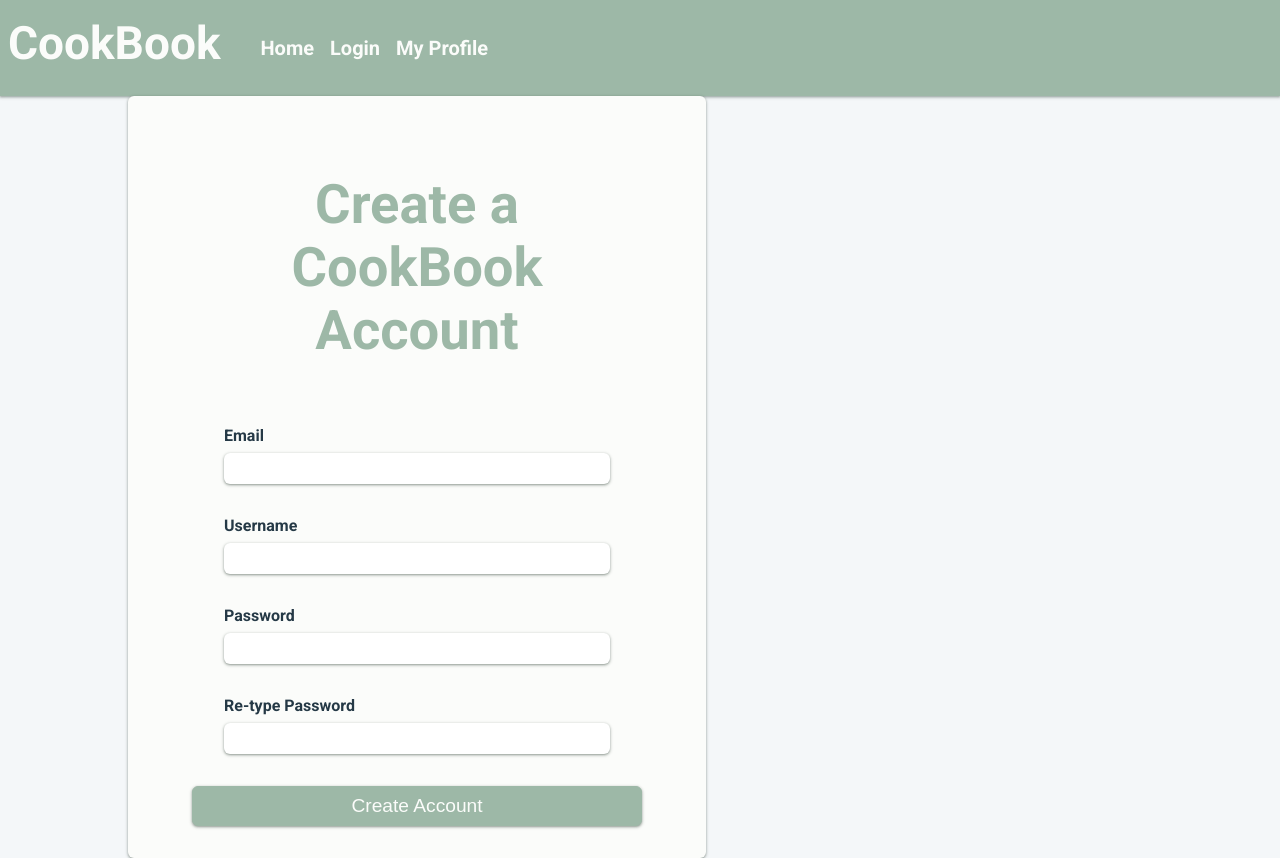
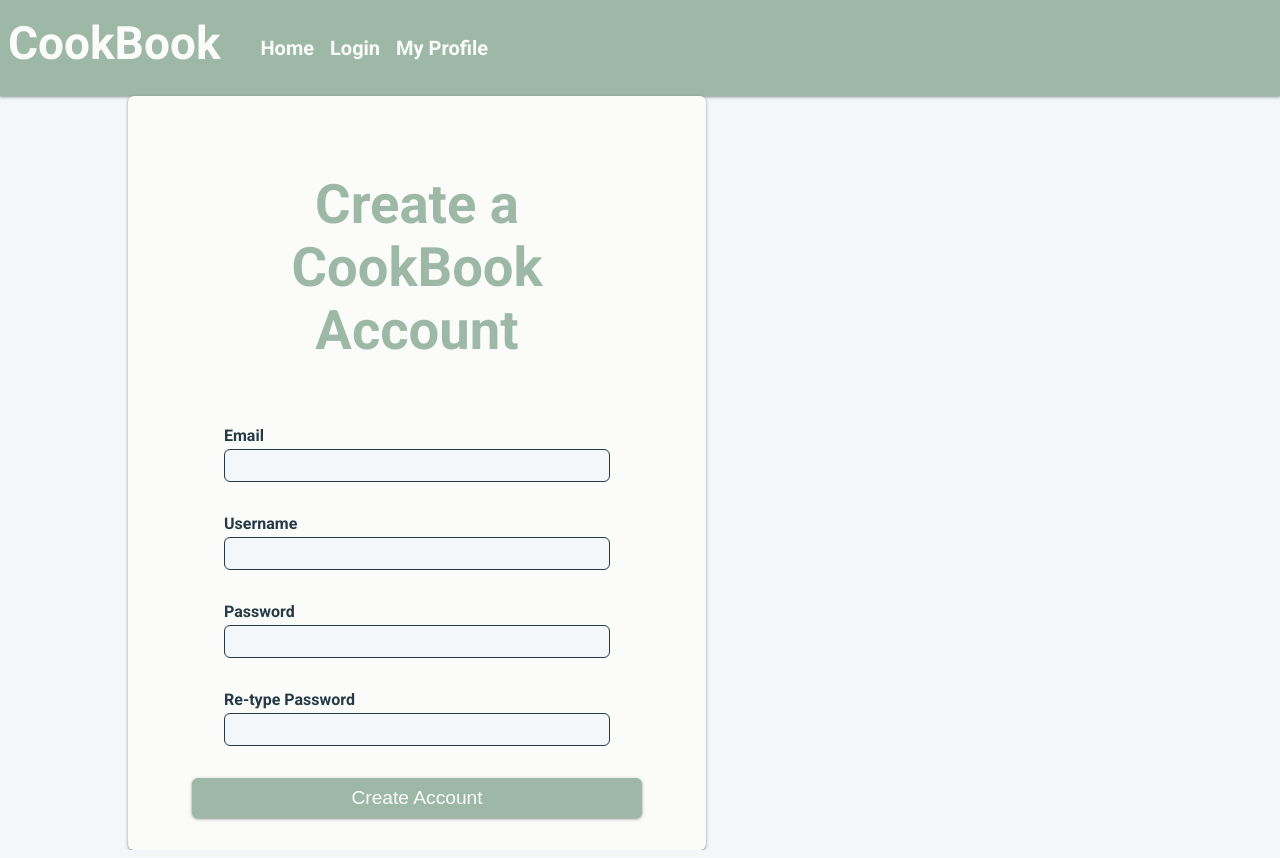
Before and after one commit to NathanVik/cookbook, a React (Create React App) app in the folder react_book/: page /register in a window 1280 px wide. Built offline with nearby package versions, Linux system fonts and the light colour scheme.

Commit message:
mid class commit

```diff
--- a/react_book/src/components/login.css
+++ b/react_book/src/components/login.css
@@ -18,6 +18,7 @@
 
 .login-card h2 {
     font-size: 3.4em;
+    font-weight: bold;
     margin-bottom: 4rem;
     color: var(--primary);
 }
@@ -32,14 +33,16 @@
 .label-input label {
     font-weight: Bold;
     text-align: left;
-    margin-bottom: 0.5rem;
+    margin-bottom: 0.25rem;
 }
 
 .label-input input {
     border: none;
+    background-color: var(--background);
     padding: 8px;
     border-radius: var(--rounded-corner);
-    box-shadow: var(--shadow);
+    /* box-shadow: var(--shadow); */
+    border: 1px solid var(--dark-text);
 }
 
 .label-input .reg-link {
```
